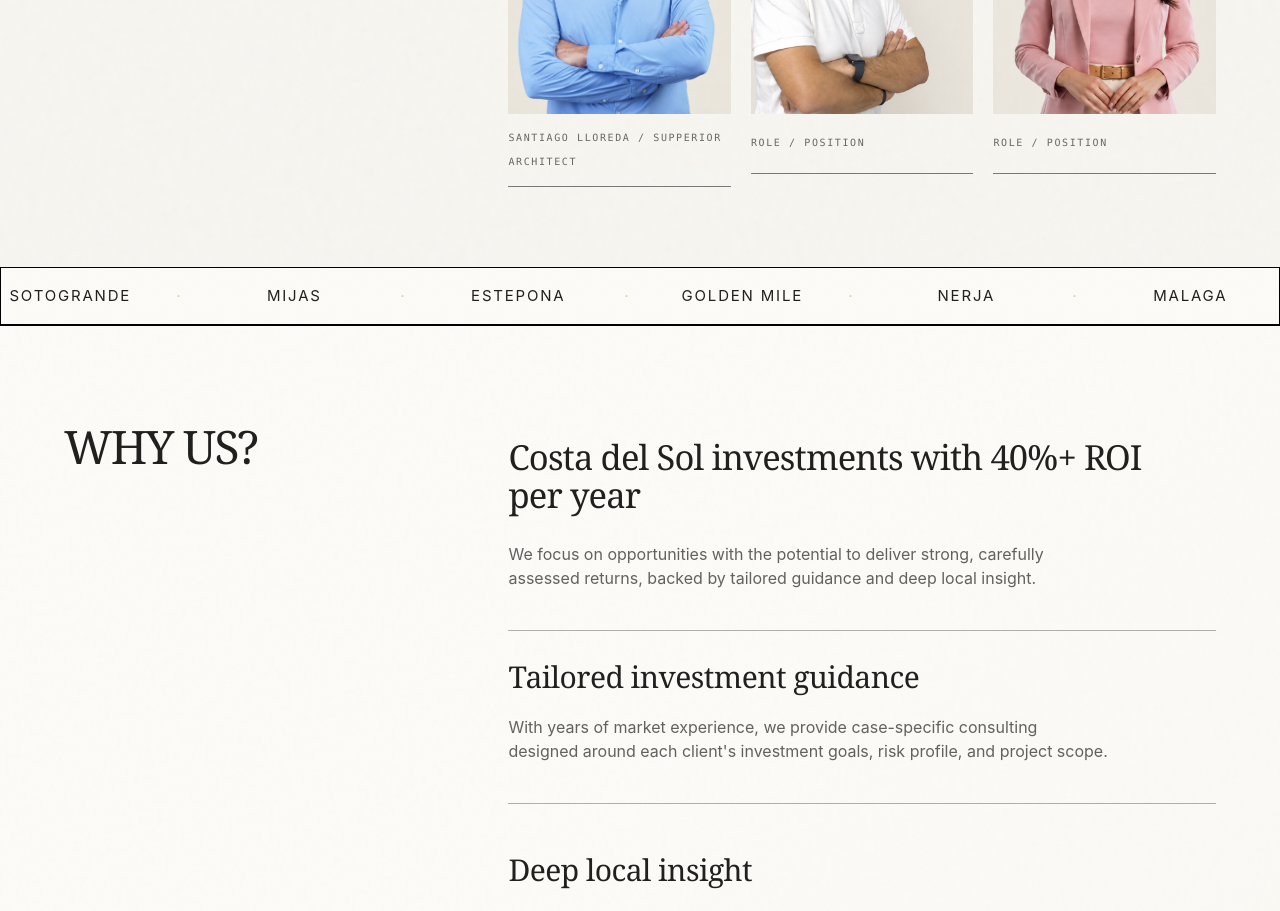
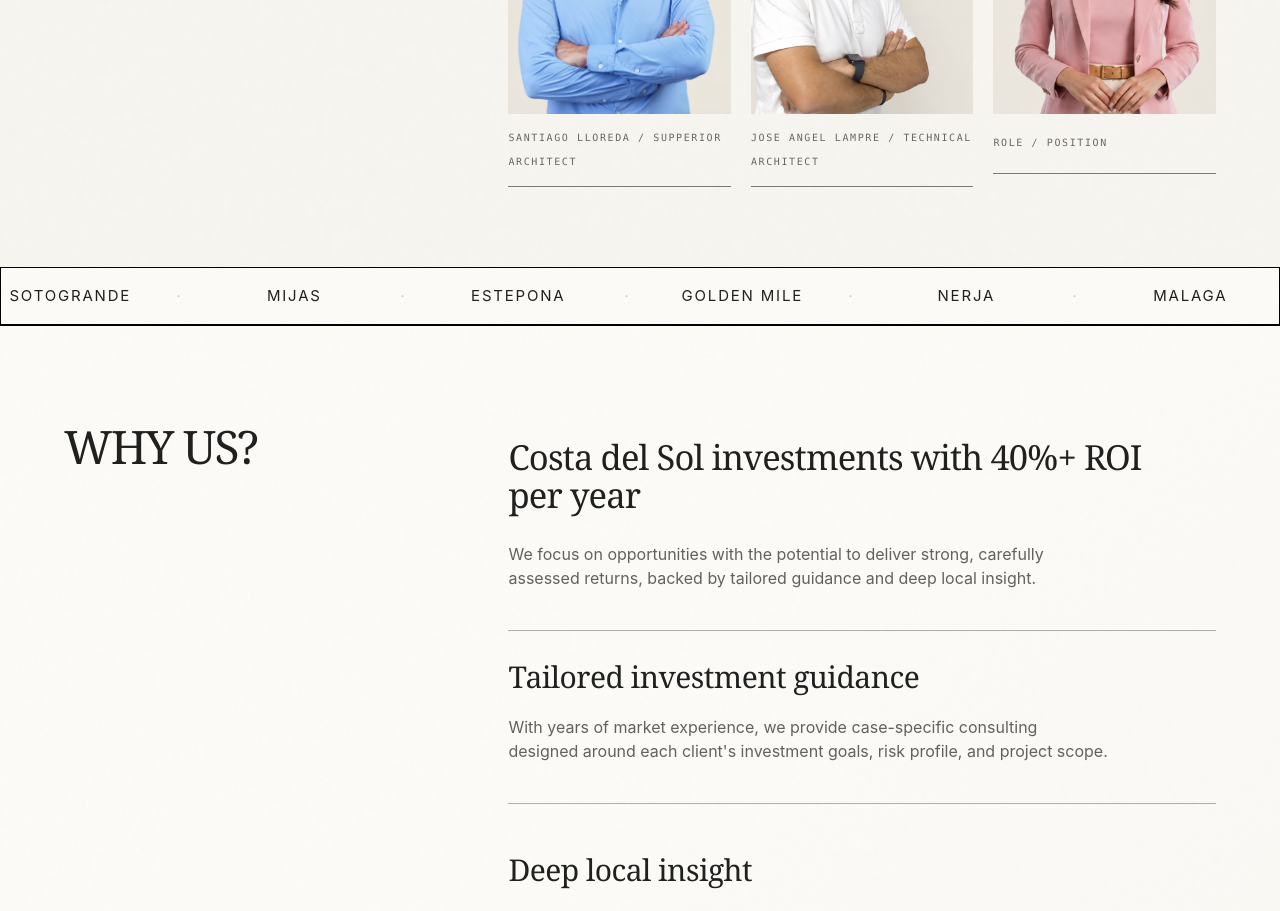
Before and after one commit to zdazix/brickinvest, a React (Vite) app in the folder app-1/: page / in a window 1280 px wide. Shown: the part 1720-2631 px from the top of the page. Built offline with nearby package versions, Linux system fonts and the light colour scheme; no server answers.

Commit message:
пятое фото: Jose Angel Lampre/Technical architect
Amazi-Operation-Id: task:28fef368-48f6-4e51-b7cf-281fce425b5e
Amazi-Operation-Payload: 697e8bbad75db6c28445a813544797eefd14c00b85ba3f17201add1d6c93fa28

```diff
--- a/app-1/src/pages/home/components/AboutTeam.tsx
+++ b/app-1/src/pages/home/components/AboutTeam.tsx
@@ -44,7 +44,9 @@ export const AboutTeam = () => {
                       ? "Antonio Gonsalez / Coonstruction site manager"
                       : index === 3
                         ? "Santiago Lloreda / Supperior architect"
-                        : "Role / Position"}
+                        : index === 4
+                          ? "Jose Angel Lampre / Technical architect"
+                          : "Role / Position"}
               </span>
             </div>
           </article>
```
